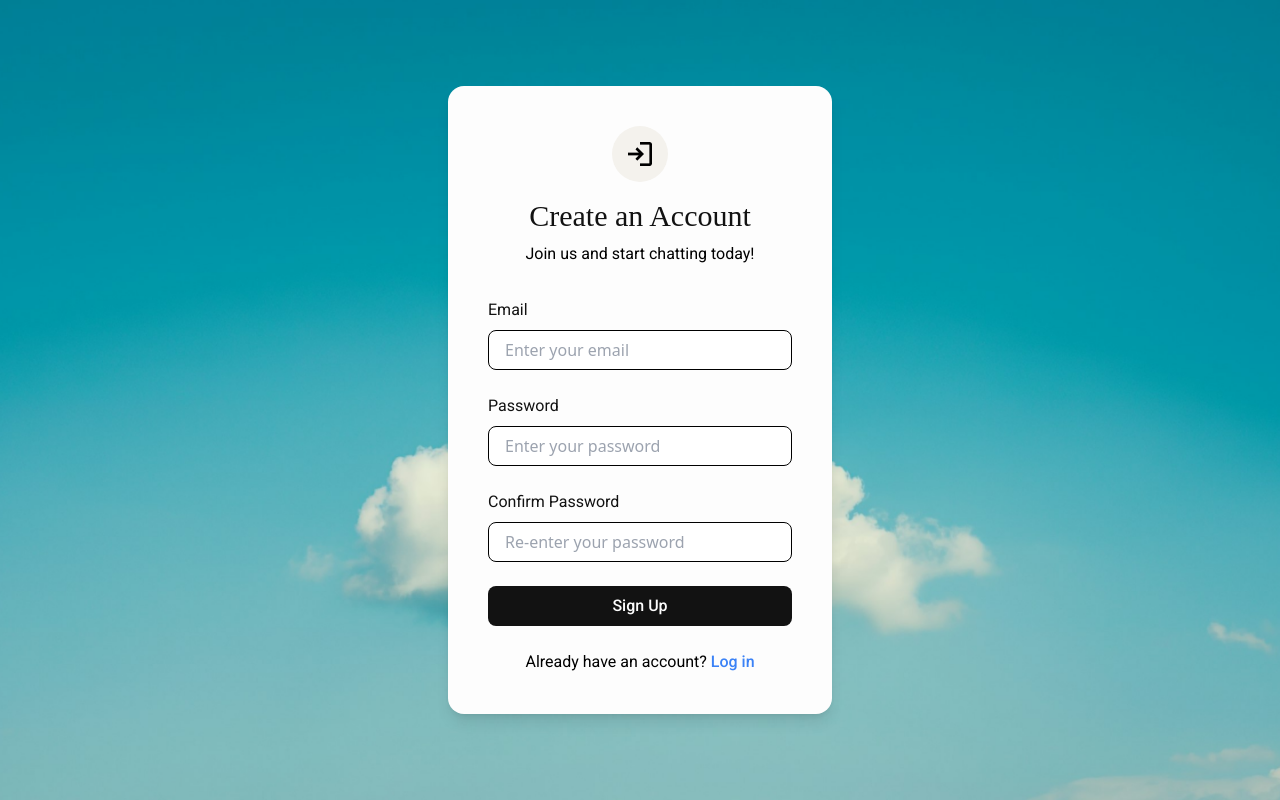
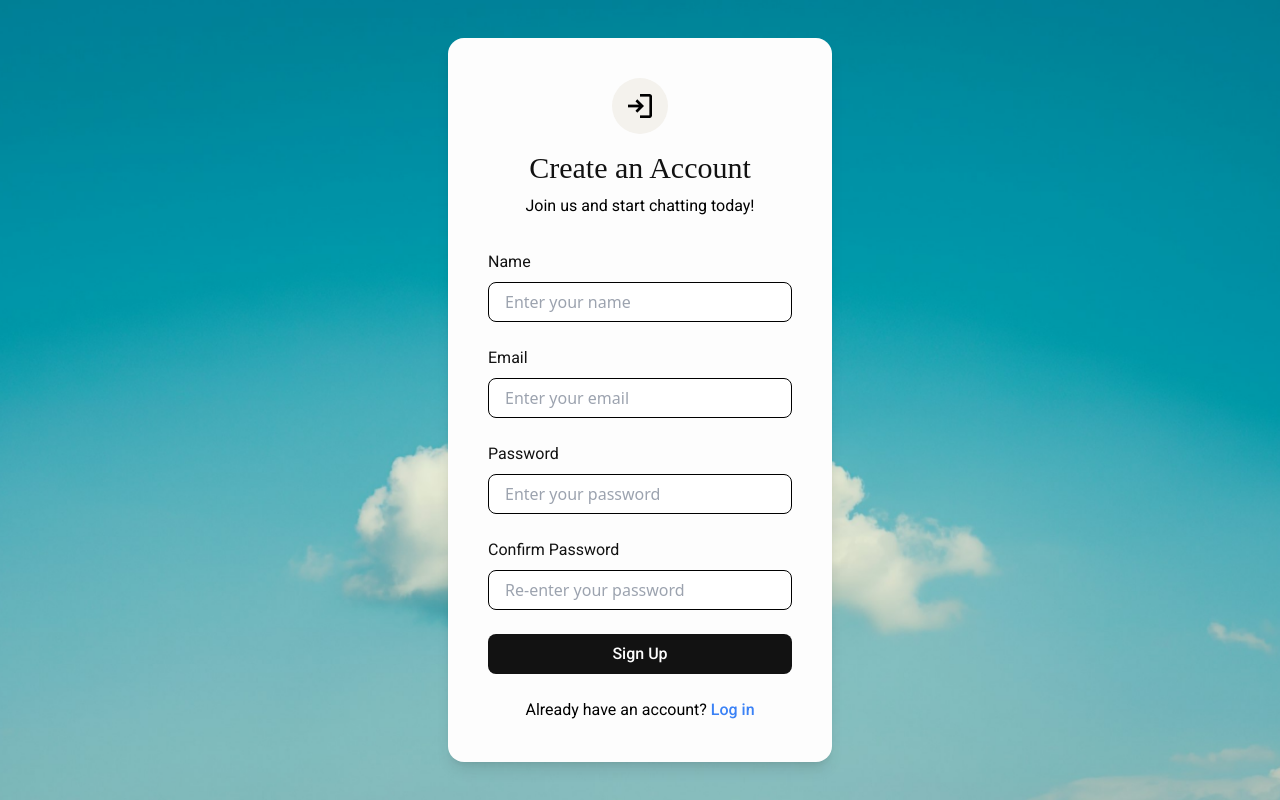
Before and after one commit to prasanjit-dey-ux/Chat-Application, a React (Vite) app in the folder client/: page /signup in a window 1280 px wide. Built offline with nearby package versions, Linux system fonts and the light colour scheme; the HTML template or start-up script is replaced by a standard one; a web font is replaced by a local one.

Commit message:
updated signup page

```diff
--- a/client/src/pages/SignupPage.jsx
+++ b/client/src/pages/SignupPage.jsx
@@ -2,6 +2,7 @@ import { useState } from "react";
 import { assets } from "../assets/assets";
 
 const SignUpPage = () => {
+  const [name, setName] = useState("")
   const [email, setEmail] = useState("");
   const [password, setPassword] = useState("");
   const [confirmPassword, setConfirmPassword] = useState("");
@@ -44,6 +45,21 @@ const SignUpPage = () => {
           onSubmit={handleSignUp}
           className="flex flex-col gap-6 mt-8 w-full"
         >
+        {/* Name Input */}
+          <div className="flex flex-col gap-2">
+            <label className="text-black text-base font-normal font-[Roboto]">
+              Name
+            </label>
+            <input
+              className="h-10 rounded-lg border border-gray-300 px-4 focus:outline-none focus:ring-2 focus:ring-blue-500"
+              type="name"
+              placeholder="Enter your name"
+              value={name}
+              onChange={(e) => setName(e.target.value)}
+              required
+            />
+          </div>
+
           {/* Email Input */}
           <div className="flex flex-col gap-2">
             <label className="text-black text-base font-normal font-[Roboto]">
```
